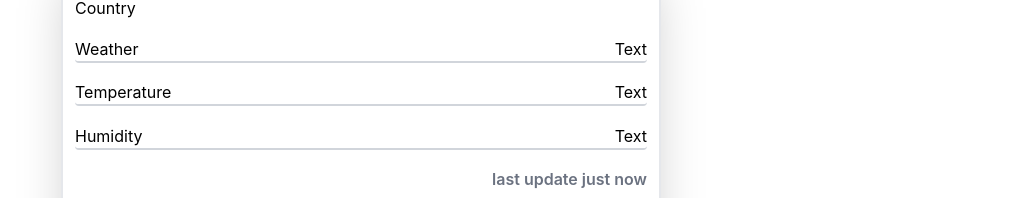
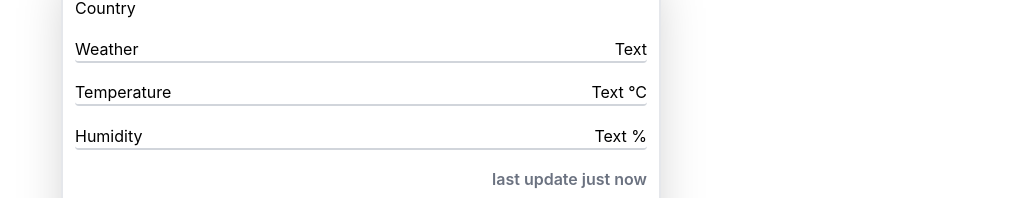
Before and after one commit to Quertov/WeatherAppReact, a React (Vite) app: page / in a window 1280 px wide. Shown: the part 276-474 px from the top of the page, without its empty margins (259-1280 px from the left). Built offline with nearby package versions, Linux system fonts and the light colour scheme.

Commit message:
added modal

```diff
--- a/src/App.tsx
+++ b/src/App.tsx
@@ -18,8 +18,15 @@ function App() {
     <div
       className="bg-amber-600 w-[60px] h-[60px] flex justify-center self-center rounded-full cursor-pointer fixed bottom-4 right-3"
       onClick={ handleForm } ><span className="font-thin text-white text-5xl">+</span></div>
-    { formIsOpen && <div className="absolute top-0 bottom-0 right-0 left-0 bg-black opacity-50">
-
+    { formIsOpen && <div id="modalBg" className="absolute top-0 bottom-0 right-0 left-0 flex justify-center items-center">
+        <div className="w-[400px] h-[200px] p-5 bg-white rounded flex justify-between flex-col">
+          <span className="text-3xl">Add place</span>
+          <input type="text" placeholder="Enter city here..." className="p-2 outline-none border-b-2 border-gray-300 w-full" />
+          <div>
+            <button className="text-amber-600 font-semibold ml-auto mr-3">ADD</button>
+            <button onClick={ handleForm } className="text-amber-600 font-semibold ml-auto">CLOSE</button>
+          </div>
+        </div>
       </div> }
     </>
   )
--- a/src/components/Card.tsx
+++ b/src/components/Card.tsx
@@ -39,11 +39,11 @@ export const Card: FC<CardProps> = ({ city, country, weather, temperature, humid
             </div>
             <div className='flex items-center justify-between border-b-2 rounded border-gray-300 w-full'>
                 <span>Temperature</span>
-                <span>{ weather }Text</span>
+                <span>{ weather }Text &#176;C</span>
             </div>
             <div className='flex items-center justify-between border-b-2 rounded border-gray-300 w-full'>
                 <span>Humidity</span>
-                <span>{ weather }Text</span>
+                <span>{ weather }Text %</span>
             </div>
             <span className='font-semibold ml-auto text-gray-500'>
                 { minutes === 0 ? 'last update just now' : `last update ${ minutes } minute ago` }
--- a/src/index.css
+++ b/src/index.css
@@ -15,3 +15,7 @@
 body {
   padding: 30px;
 }
+
+#modalBg {
+  background-color: rgba(0, 0, 0, 0.6);
+}
```
